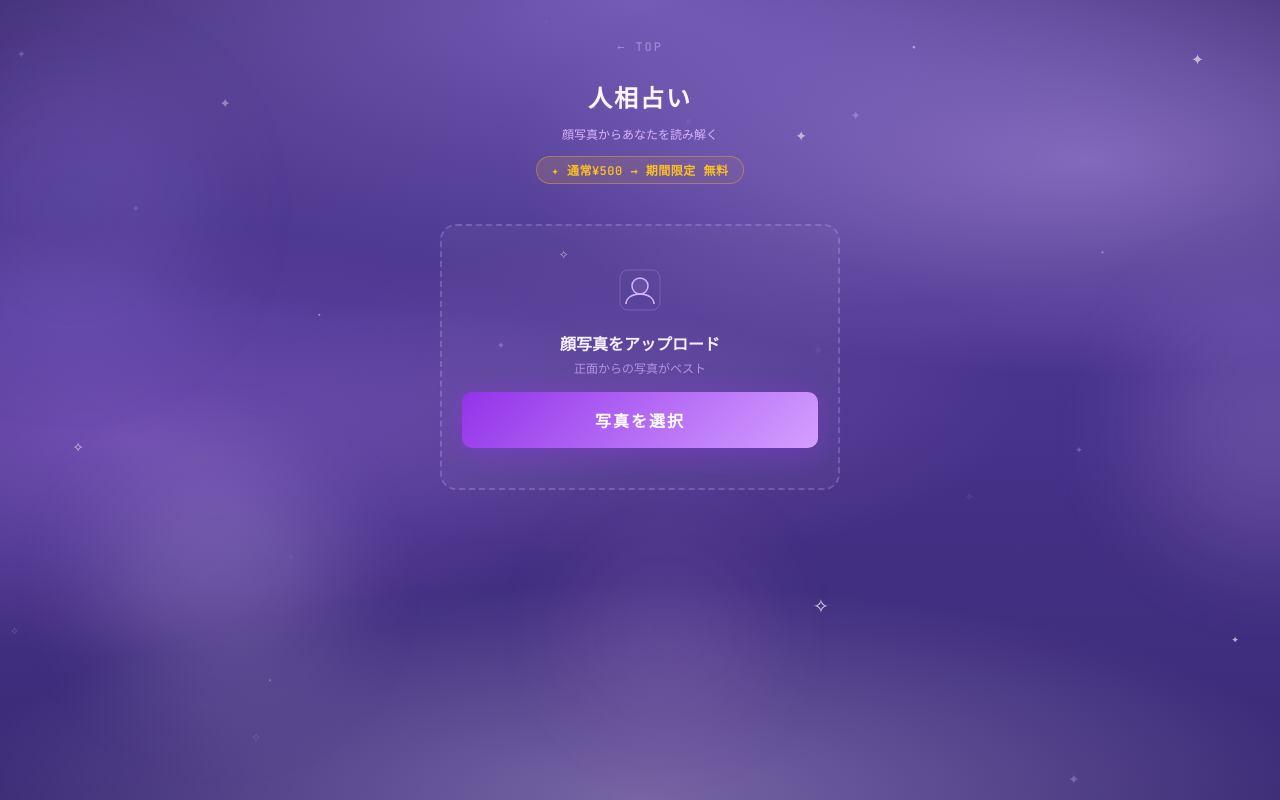
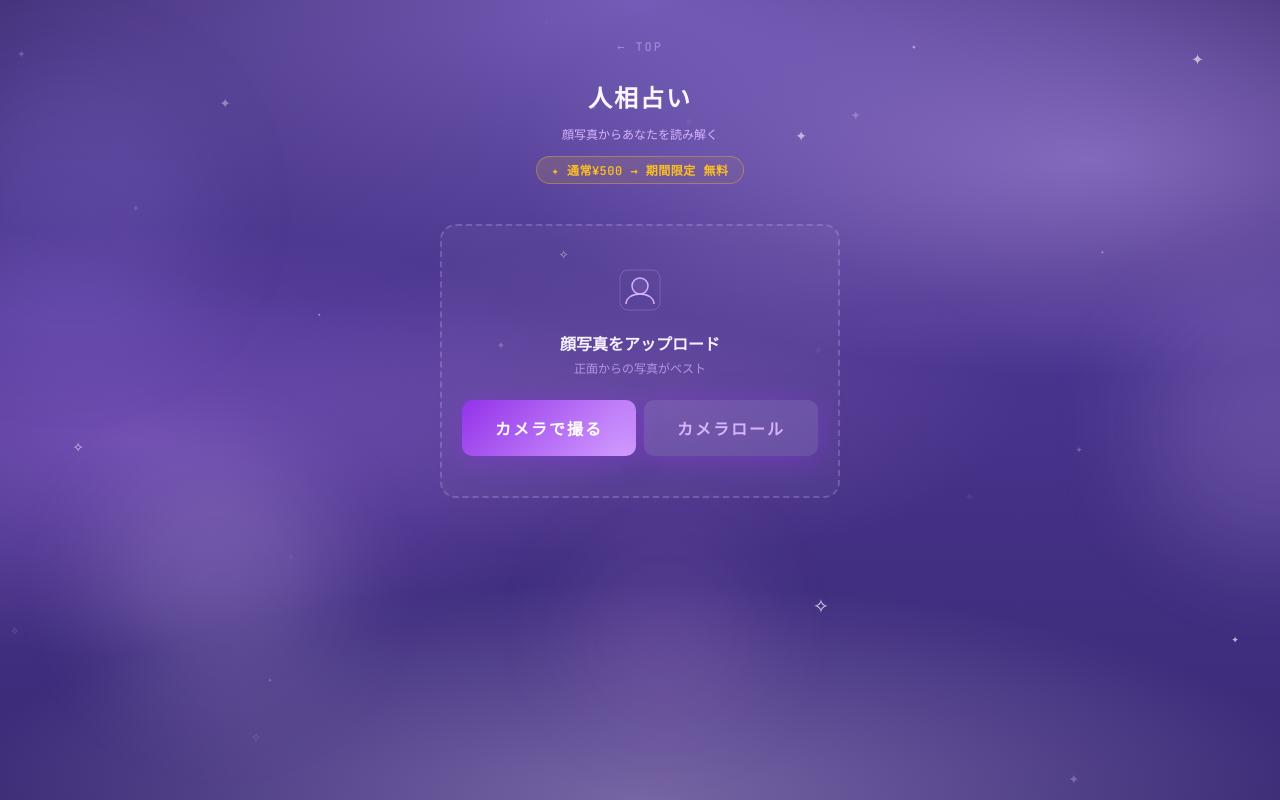
Before and after one commit to yuna-metisbel/fortune-reading-app, a FastAPI app: page /face-reading in a window 1280 px wide. Run offline with FastAPI, Linux system fonts and the light colour scheme; some libraries are stand-ins or nearby versions; some web fonts are replaced.

Commit message:
fix: iOS写真撮影後に画面が反応しない問題を修正
- カメラ直起動(capture="user")とカメラロールの2ボタンに分離（人相占い）
- input.value=''でiOSの再選択不可バグを回避
- FileReader.onerrorハンドラ追加
- ファイルサイズチェック(20MB上限)追加

Co-Authored-By: Claude Opus 4.6 (1M context) <noreply@anthropic.com>

```diff
--- a/app/templates/face_reading.html
+++ b/app/templates/face_reading.html
@@ -26,8 +26,12 @@
     </div>
     <p class="photo-upload-text">顔写真をアップロード</p>
     <p class="photo-upload-sub">正面からの写真がベスト</p>
+    <input type="file" id="photo-camera" accept="image/*" capture="user" style="display:none">
     <input type="file" id="photo-input" accept="image/*" style="display:none">
-    <button class="submit-btn" onclick="document.getElementById('photo-input').click()" style="margin-top:16px;">写真を選択</button>
+    <div style="display:flex;gap:8px;margin-top:16px;">
+      <button class="submit-btn" onclick="document.getElementById('photo-camera').click()" style="flex:1;">カメラで撮る</button>
+      <button class="submit-btn" onclick="document.getElementById('photo-input').click()" style="flex:1;background:rgba(216,180,254,.15);color:var(--text-secondary);">カメラロール</button>
+    </div>
   </div>
   <div class="photo-preview" id="preview" style="display:none">
     <img id="preview-img" alt="">
@@ -102,10 +106,10 @@
 var imageData = '';
 var mediaType = 'image/jpeg';
 
-document.getElementById('photo-input').addEventListener('change', function(e){
-  var file = e.target.files[0];
+function handleFile(file) {
   if (!file) return;
   mediaType = file.type || 'image/jpeg';
+  if (file.size > 20 * 1024 * 1024) { alert('ファイルが大きすぎます（20MB以下）'); return; }
   var reader = new FileReader();
   reader.onload = function(ev){
     imageData = ev.target.result;
@@ -113,7 +117,17 @@ document.getElementById('photo-input').addEventListener('change', function(e){
     document.getElementById('drop-area').style.display = 'none';
     document.getElementById('preview').style.display = 'block';
   };
+  reader.onerror = function(){ alert('写真の読み込みに失敗しました。もう一度お試しください'); };
   reader.readAsDataURL(file);
+}
+
+document.getElementById('photo-input').addEventListener('change', function(e){
+  handleFile(e.target.files[0]);
+  this.value = '';
+});
+document.getElementById('photo-camera').addEventListener('change', function(e){
+  handleFile(e.target.files[0]);
+  this.value = '';
 });
 
 async function analyzePhoto(){
--- a/app/templates/palm_reading.html
+++ b/app/templates/palm_reading.html
@@ -176,6 +176,7 @@ function handleFileSelect(e) {
   var file = e.target.files[0];
   if (!file) return;
   mediaType = file.type || 'image/jpeg';
+  if (file.size > 20 * 1024 * 1024) { alert('ファイルが大きすぎます（20MB以下）'); return; }
   var reader = new FileReader();
   reader.onload = function(ev){
     imageData = ev.target.result;
@@ -185,7 +186,9 @@ function handleFileSelect(e) {
     document.querySelector('.photo-guide').style.display = 'none';
     document.getElementById('preview').style.display = 'block';
   };
+  reader.onerror = function(){ alert('写真の読み込みに失敗しました。もう一度お試しください'); };
   reader.readAsDataURL(file);
+  e.target.value = '';
 }
 
 document.getElementById('photo-camera').addEventListener('change', handleFileSelect);
```
